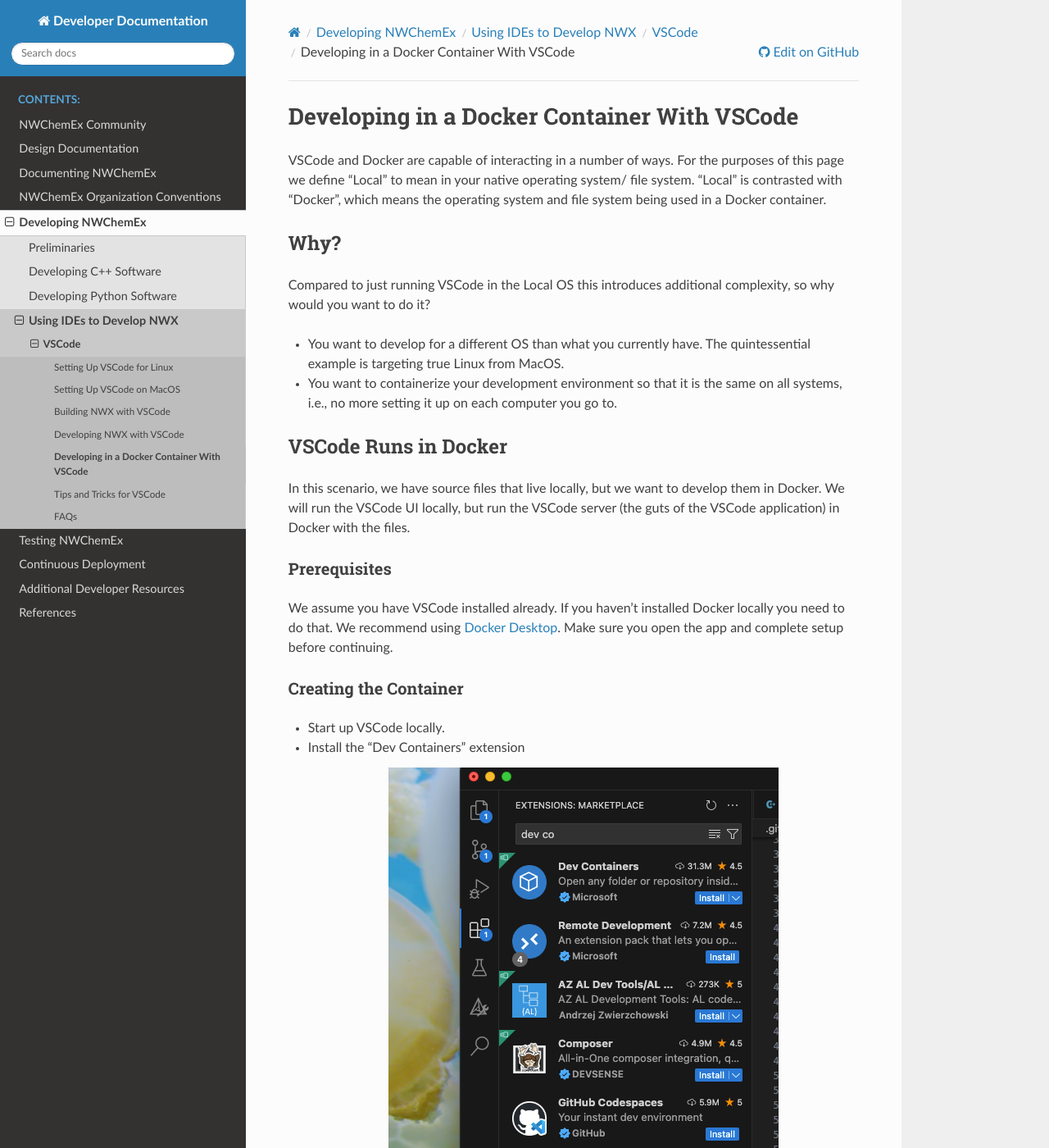
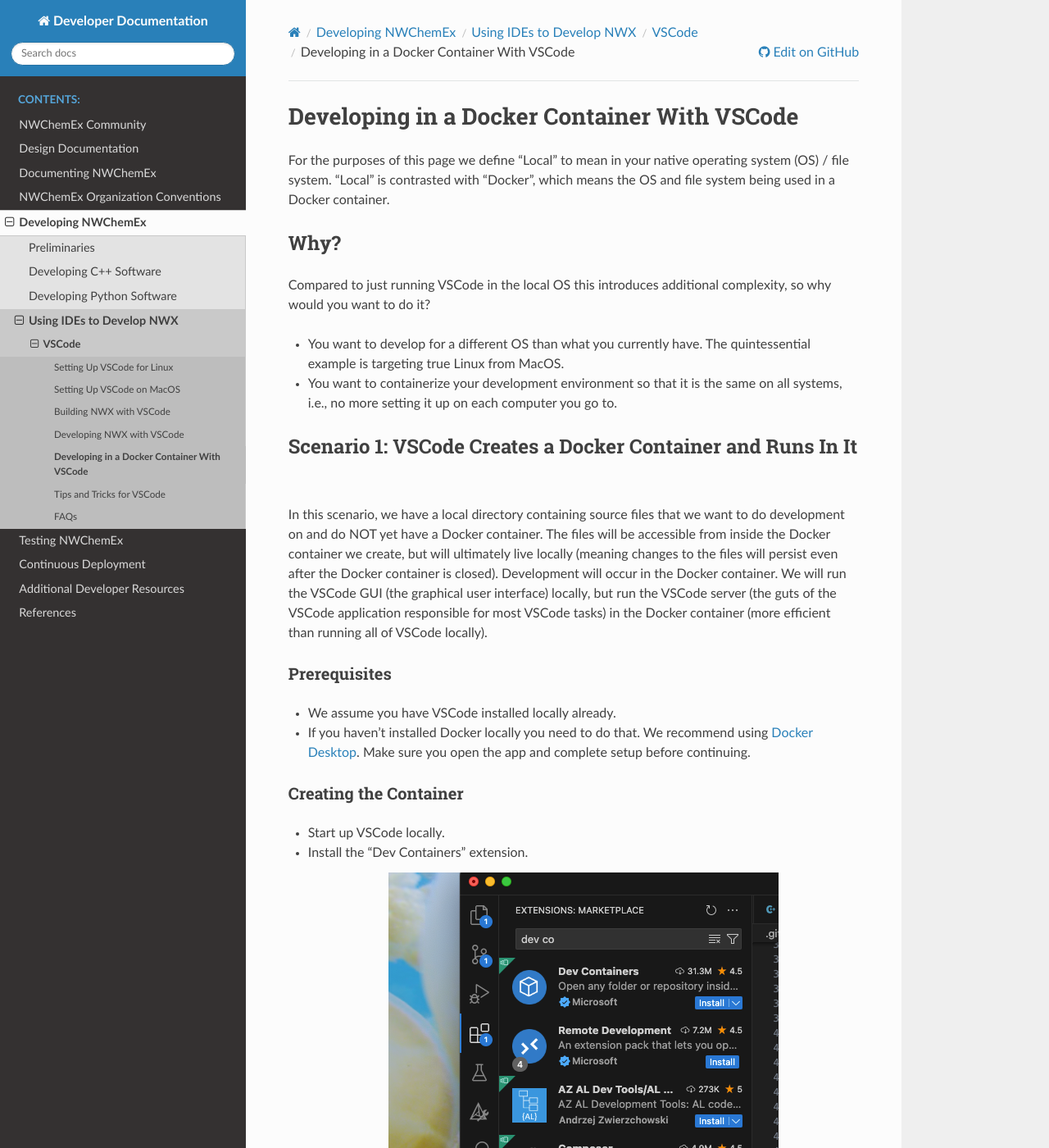
Before and after one commit to NWChemEx/.github, a Sphinx documentation site: the page built from docs/source/coding/ides/vscode/developing_docker.rst, in a window 1280 px wide and 1400 px high. Shown: the whole window at 82% size. Built offline with Sphinx 7.4.7 and the Read the Docs theme 3.1.0, drawn with Linux system fonts in a browser that asks for light colours; some of the changed text lies outside the part shown.

Commit message:
clarify some language

```diff
--- a/docs/source/coding/ides/vscode/developing_docker.rst
+++ b/docs/source/coding/ides/vscode/developing_docker.rst
@@ -2,16 +2,15 @@
 Developing in a Docker Container With VSCode
 ############################################
 
-VSCode and Docker are capable of interacting in a number of ways. For the
-purposes of this page we define "Local" to mean in your native operating system/
-file system. "Local" is contrasted with "Docker", which means the operating
-system and file system being used in a Docker container.
+For the purposes of this page we define "Local" to mean in your native operating
+system (OS) / file system. "Local" is contrasted with "Docker", which means the
+OS and file system being used in a Docker container.
 
 ****
 Why?
 ****
 
-Compared to just running VSCode in the Local OS this introduces additional
+Compared to just running VSCode in the local OS this introduces additional
 complexity, so why would you want to do it?
 
 - You want to develop for a different OS than what you currently have. The
@@ -19,27 +18,32 @@
 - You want to containerize your development environment so that it is the same
   on all systems, i.e., no more setting it up on each computer you go to.
 
-*********************
-VSCode Runs in Docker
-*********************
+************************************************************
+Scenario 1: VSCode Creates a Docker Container and Runs In It
+************************************************************
 
-In this scenario, we have source files that live locally, but we want to develop
-them in Docker. We will run the VSCode UI locally, but run the VSCode server
-(the guts of the VSCode application) in Docker with the files.
+In this scenario, we have a local directory containing source files that we
+want to do development on and do NOT yet have a Docker container. The files will
+be accessible from inside the Docker container we create, but will ultimately
+live locally (meaning changes to the files will persist even after the Docker
+container is closed). Development will occur in the Docker container. We will
+run the VSCode GUI (the graphical user interface) locally, but run the VSCode
+server (the guts of the VSCode application responsible for most VSCode tasks) in
+the Docker container (more efficient than running all of VSCode locally).
 
 Prerequisites
 -------------
 
-We assume you have VSCode installed already. If you haven't installed Docker
-locally you need to do that. We recommend using
-`Docker Desktop <https://www.docker.com/products/docker-desktop/>`__. Make sure
-you open the app and complete setup before continuing.
+- We assume you have VSCode installed locally already.
+- If you haven't installed Docker locally you need to do that. We recommend
+  using `Docker Desktop <https://www.docker.com/products/docker-desktop/>`__.
+  Make sure you open the app and complete setup before continuing.
 
 Creating the Container
 ----------------------
 
 - Start up VSCode locally.
-- Install the "Dev Containers" extension
+- Install the "Dev Containers" extension.
 
   .. figure:: assets/docker/install_dev_containers.png
      :align: center
@@ -90,10 +94,16 @@
 
        The location of the "blue button".
 
+- When you are happy with the development environment start developing!
+
+  - Again, note that changes to the environment will be lost the next time the
+    container is built.
+
 - When you're done developing click the "blue button" in the bottom left and
   choose "Close Remote Connection".
 
+*******
 Sources
--------
+*******
 
 - `Dev Containers Extension <https://tinyurl.com/y483a63c>`__.
```
